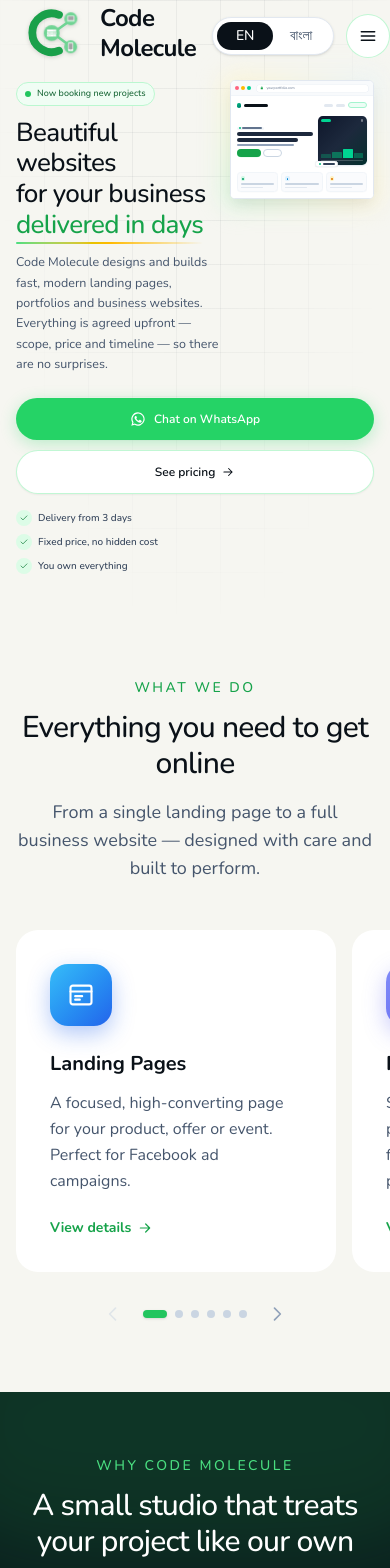
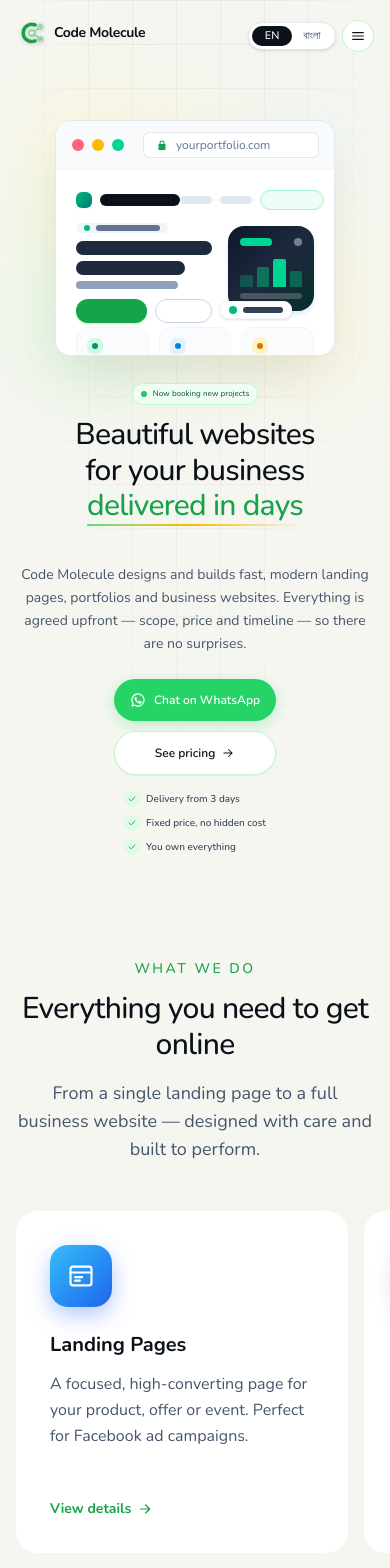
Before and after one commit to Sakib577/scriptVillage-web, a Next.js app: page / in a window 390 px wide. Shown: the top 1568 px of the page. Built offline with nearby package versions, Linux system fonts and the light colour scheme; a web font is replaced by a local one.

Commit message:
Refactor components for improved responsiveness and layout consistency; enhance styling and accessibility across BrowserMockup, Header, Logo, MobileCarousel, and Hero sections.

```diff
--- a/components/BrowserMockup.js
+++ b/components/BrowserMockup.js
@@ -432,18 +432,18 @@ export function BrowserMockup({ card, onSlideChange }) {
           <span className="h-3 w-3 rounded-full bg-rose-400" />
           <span className="h-3 w-3 rounded-full bg-amber-400" />
           <span className="h-3 w-3 rounded-full bg-emerald-400" />
-          <div className="ml-3 flex flex-1 items-center gap-2 rounded-md bg-white px-3 py-1 text-xs text-slate-500 ring-1 ring-slate-200">
-            <svg viewBox="0 0 24 24" className="h-3 w-3 text-brand-600" fill="currentColor" aria-hidden>
+          <div className="ml-3 flex flex-1 items-center gap-2 rounded-md bg-white px-3 py-1 min-h-[24px] text-xs text-slate-500 ring-1 ring-slate-200">
+            <svg viewBox="0 0 24 24" className="h-3 w-3 shrink-0 text-brand-600" fill="currentColor" aria-hidden>
               <path d="M17 10V8A5 5 0 0 0 7 8v2H5v12h14V10h-2Zm-8 0V8a3 3 0 0 1 6 0v2H9Z" />
             </svg>
-            <span className={`border-slate-400 pr-0.5 ${isTyping ? "border-r-2 animate-pulse" : ""}`}>
-              {displayedText}
+            <span className={`border-slate-400 pr-0.5 min-h-[16px] inline-block ${isTyping ? "border-r-2 animate-pulse" : ""}`}>
+              {displayedText}&#8203;
             </span>
           </div>
         </div>
 
-        {/* Dynamic Web Content (Fixed 340px Height) */}
-        <div className="h-[340px] relative bg-white overflow-hidden">
+        {/* Dynamic Web Content */}
+        <div className="aspect-[3/2] relative bg-white overflow-hidden">
           <div className="absolute inset-0" key={currentIndex}>
             {currentMockup.content}
           </div>
--- a/components/Header.js
+++ b/components/Header.js
@@ -19,11 +19,11 @@ function LanguageToggle({ className = "" }) {
     <div
       role="group"
       aria-label="Language"
-      className={`relative inline-flex items-center rounded-full border border-slate-200 bg-white p-1 text-sm font-medium shadow-sm ${className}`}
+      className={`relative inline-flex items-center rounded-full border border-slate-200 bg-white p-[3px] sm:p-1 text-[11px] sm:text-sm font-medium shadow-sm ${className}`}
     >
       <span
         aria-hidden
-        className={`absolute top-1 bottom-1 w-[calc(50%-4px)] rounded-full bg-ink transition-transform duration-300 ${
+        className={`absolute top-[3px] bottom-[3px] sm:top-1 sm:bottom-1 w-[calc(50%-3px)] sm:w-[calc(50%-4px)] rounded-full bg-ink transition-transform duration-300 ${
           lang === "bn" ? "translate-x-full" : "translate-x-0"
         }`}
       />
@@ -33,7 +33,7 @@ function LanguageToggle({ className = "" }) {
           type="button"
           onClick={() => setLang(o.code)}
           aria-pressed={lang === o.code}
-          className={`relative z-10 min-w-14 rounded-full px-3 py-1 transition-colors ${
+          className={`relative z-10 min-w-[40px] sm:min-w-[56px] rounded-full px-2 py-[2px] sm:px-3 sm:py-1 transition-colors ${
             lang === o.code ? "text-white" : "text-slate-600 hover:text-ink"
           }`}
         >
@@ -76,6 +76,7 @@ export function Header() {
         <Link
           href="/"
           aria-label="Code Molecule home"
+          className="shrink min-w-0"
           onClick={(e) => {
             setOpen(false);
             if (window.location.pathname === "/") {
@@ -113,8 +114,8 @@ export function Header() {
           ))}
         </nav>
 
-        <div className="flex items-center gap-3">
-          <LanguageToggle className="hidden sm:inline-flex" />
+        <div className="flex shrink-0 items-center gap-1.5 sm:gap-3">
+          <LanguageToggle className="inline-flex" />
           <Link
             href="/#contact"
             onClick={(e) => {
@@ -145,32 +146,37 @@ export function Header() {
           </Link>
           <button
             type="button"
-            className="btn-fancy inline-flex h-11 w-11 items-center justify-center rounded-full border border-brand-200/90 bg-white text-ink transition hover:border-brand-400 lg:hidden"
+            className="btn-fancy shrink-0 inline-flex h-8 w-8 sm:h-11 sm:w-11 items-center justify-center rounded-full border border-brand-200/90 bg-white text-ink transition hover:border-brand-400 lg:hidden"
             onClick={() => setOpen((v) => !v)}
             aria-expanded={open}
             aria-controls="mobile-menu"
             aria-label={t.nav.menu}
           >
-            <Icon name={open ? "close" : "menu"} className="h-5 w-5" />
+            <Icon name={open ? "close" : "menu"} className="h-4 w-4 sm:h-5 sm:w-5" />
           </button>
         </div>
       </div>
 
-      {open && (
-        <div id="mobile-menu" className="h-[calc(100dvh-4.5rem)] overflow-y-auto border-t border-slate-200/70 bg-canvas lg:hidden">
+      <div
+        id="mobile-menu"
+        className={`absolute top-[4.5rem] left-0 w-full h-[calc(100dvh-4.5rem)] overflow-y-auto border-t border-slate-200/70 bg-canvas lg:hidden transition-all duration-500 ease-[cubic-bezier(0.22,1,0.36,1)] ${open ? "opacity-100 translate-y-0 visible" : "opacity-0 -translate-y-4 invisible pointer-events-none"}`}
+      >
         <nav className="mx-auto flex max-w-7xl flex-col px-4 py-6 sm:px-6" aria-label="Mobile">
-            {sections.map((id) => (
+          {sections.map((id, index) => (
             <Link
               key={id}
               href={`/#${id}`}
               onClick={() => setOpen(false)}
-                className="font-display border-b border-slate-100 py-4 text-2xl font-bold text-ink"
+              className={`font-display border-b border-slate-100 py-4 text-2xl font-bold text-ink transition-all duration-500 transform ${open ? "translate-x-0 opacity-100" : "-translate-x-8 opacity-0"}`}
+              style={{ transitionDelay: open ? `${100 + index * 50}ms` : "0ms" }}
             >
               {t.nav[id]}
             </Link>
           ))}
-            <div className="mt-8 flex flex-col gap-4">
-              <LanguageToggle className="self-start" />
+          <div
+            className={`mt-8 flex flex-col gap-4 transition-all duration-500 transform ${open ? "translate-y-0 opacity-100" : "translate-y-8 opacity-0"}`}
+            style={{ transitionDelay: open ? `${100 + sections.length * 50}ms` : "0ms" }}
+          >
             <a
               href={whatsappLink(t.contact.form.intro)}
               target="_blank"
@@ -182,7 +188,6 @@ export function Header() {
           </div>
         </nav>
       </div>
-      )}
     </header>
   );
 }
--- a/components/Logo.js
+++ b/components/Logo.js
@@ -272,13 +272,13 @@ export function LogoMark({ className = "h-14 w-14" }) {
 
 export function Logo({ className = "", onDark = false }) {
   return (
-    <span className={`inline-flex items-center gap-3 ${className}`}>
-      <LogoMark className="h-[72px] w-[72px] shrink-0 drop-shadow-sm" />
+    <span className={`inline-flex items-center gap-1.5 sm:gap-3 ${className}`}>
+      <LogoMark className="h-[32px] w-[32px] sm:h-[72px] sm:w-[72px] shrink-0 drop-shadow-sm" />
 
       <span
         lang="en"
         translate="no"
-        className={`logo-text text-[24px] font-bold tracking-tight select-none ${
+        className={`logo-text text-[14px] leading-none sm:text-[24px] font-bold tracking-tight select-none ${
           onDark ? "text-slate-100" : "text-ink"
         }`}
       >
--- a/components/MobileCarousel.js
+++ b/components/MobileCarousel.js
@@ -4,21 +4,12 @@ import { useRef, useState, useEffect, useCallback } from "react";
 
 /**
  * MobileCarousel
- * – On mobile (< sm): shows a horizontal snap-scroll carousel with
- *   dot indicators, a right-edge fade, and a swipe hint.
- * – On sm+ breakpoints: renders children unchanged in a regular grid.
- *
- * Props:
- *   children      – array of card elements (each gets snap & sizing applied)
- *   count         – number of cards (used for dots)
- *   cardWidth     – Tailwind arbitrary-value class for card width on mobile, e.g. "w-[76vw]"
- *   fadeColor     – CSS color for the right-edge fade, e.g. "rgba(8,17,29,1)"
- *   gridClass     – Tailwind classes for the sm+ grid layout
- *   className     – extra classes on the outer wrapper
+ * – On mobile (< lg): shows a horizontal snap-scroll carousel with dot indicators.
+ * – On lg+ breakpoints: renders children in a grid.
  */
 export function MobileCarousel({
   children,
-  cardWidth = "w-[82vw] max-w-[340px] sm:w-[46vw] sm:max-w-[380px] md:w-[44vw] md:max-w-[400px]",
+  cardWidth = "w-[85vw] sm:w-[46vw] md:w-[44vw]",
   gridClass = "lg:grid-cols-3",
   className = "",
   dark = false,
@@ -28,7 +19,6 @@ export function MobileCarousel({
 
   const items = Array.isArray(children) ? children : [children];
 
-  // Update active dot on scroll
   const handleScroll = useCallback(() => {
     const el = scrollRef.current;
     if (!el) return;
@@ -74,11 +64,10 @@ export function MobileCarousel({
     <div className={`relative ${className}`}>
       {/* ── Mobile & Tablet (< lg): horizontal touch carousel ── */}
       <div className="lg:hidden">
-        {/* Scrollable track */}
         <div
           ref={scrollRef}
           onScroll={handleScroll}
-          className="-mx-4 sm:-mx-6 flex overflow-x-auto snap-x snap-mandatory gap-4 sm:gap-6 px-4 sm:px-6 pb-2 scroll-pl-4 sm:scroll-pl-6 [&::-webkit-scrollbar]:hidden [-ms-overflow-style:none] [scrollbar-width:none]"
+          className="-mx-4 sm:-mx-6 flex overflow-x-auto snap-x snap-mandatory gap-4 sm:gap-6 px-4 sm:px-6 pb-4 scroll-pl-4 sm:scroll-pl-6 [&::-webkit-scrollbar]:hidden [-ms-overflow-style:none] [scrollbar-width:none]"
         >
           {items.map((child, i) => (
             <div
@@ -86,19 +75,18 @@ export function MobileCarousel({
               data-slide={i}
               className={`${cardWidth} shrink-0 snap-start flex`}
             >
-              {child}
+              <div className="w-full flex">{child}</div>
             </div>
           ))}
-          <div className="w-1 shrink-0" aria-hidden />
+          <div className="w-2 shrink-0" aria-hidden />
         </div>
 
-        {/* Dot indicators & Arrows */}
         {items.length > 1 && (
-          <div className="mt-5 sm:mt-6 flex items-center justify-center gap-4">
+          <div className="mt-2 sm:mt-4 flex items-center justify-center gap-4">
             <button
               onClick={() => scrollTo(Math.max(0, activeIndex - 1))}
               disabled={activeIndex === 0}
-              className={`p-1 rounded-full transition-colors ${activeIndex === 0 ? "text-slate-300 opacity-50" : dark ? "text-white/70 hover:text-white hover:bg-white/10" : "text-slate-400 hover:text-ink hover:bg-slate-100"}`}
+              className={`p-1.5 rounded-full transition-colors ${activeIndex === 0 ? "text-slate-300 opacity-50" : dark ? "text-white/70 hover:text-white hover:bg-white/10" : "text-slate-400 hover:text-ink hover:bg-slate-100"}`}
               aria-label="Previous"
             >
               <svg className="w-5 h-5" fill="none" viewBox="0 0 24 24" stroke="currentColor" strokeWidth="2">
@@ -106,7 +94,7 @@ export function MobileCarousel({
               </svg>
             </button>
 
-            <div className="flex gap-2">
+            <div className="flex gap-2.5">
               {items.map((_, i) => (
                 <button
                   key={i}
@@ -126,7 +114,7 @@ export function MobileCarousel({
             <button
               onClick={() => scrollTo(Math.min(items.length - 1, activeIndex + 1))}
               disabled={activeIndex === items.length - 1}
-              className={`p-1 rounded-full transition-colors ${activeIndex === items.length - 1 ? "text-slate-300 opacity-50" : dark ? "text-white/70 hover:text-white hover:bg-white/10" : "text-slate-400 hover:text-ink hover:bg-slate-100"}`}
+              className={`p-1.5 rounded-full transition-colors ${activeIndex === items.length - 1 ? "text-slate-300 opacity-50" : dark ? "text-white/70 hover:text-white hover:bg-white/10" : "text-slate-400 hover:text-ink hover:bg-slate-100"}`}
               aria-label="Next"
             >
               <svg className="w-5 h-5" fill="none" viewBox="0 0 24 24" stroke="currentColor" strokeWidth="2">
@@ -139,7 +127,9 @@ export function MobileCarousel({
 
       {/* ── Desktop (lg+): normal grid ── */}
       <div className={`hidden lg:grid gap-6 ${gridClass}`}>
-        {items}
+        {items.map((child, i) => (
+          <div key={i} className="flex">{child}</div>
+        ))}
       </div>
     </div>
   );
--- a/components/sections/Hero.js
+++ b/components/sections/Hero.js
@@ -130,12 +130,20 @@ export function Hero() {
     <section id="top" className="relative overflow-hidden pt-20 pb-10 sm:pt-32 sm:pb-16 lg:flex lg:min-h-[calc(100dvh-4.25rem)] lg:items-center lg:pt-20 lg:pb-6">
       <div className="bg-grid absolute inset-0 [mask-image:radial-gradient(ellipse_at_top,black_30%,transparent_75%)]" />
 
-      <div className="relative mx-auto grid w-full max-w-7xl grid-cols-12 gap-x-2 gap-y-4 px-4 sm:gap-x-6 sm:px-6 lg:gap-x-16 lg:px-8">
+      <div className="relative mx-auto grid w-full max-w-7xl grid-cols-12 gap-x-2 gap-y-6 px-4 sm:gap-x-6 sm:px-6 lg:gap-x-16 lg:px-8">
 
-        {/* ── Top-Left: Text Content ── */}
-        <div className="col-span-7 lg:col-span-6 lg:row-start-1 lg:row-span-1">
+        {/* ── Mobile: Row 1 | Desktop: Right Column (Row 1 & 2) ── */}
+        <div className="col-span-12 row-start-1 flex items-center justify-center mt-10 sm:mt-12 lg:mt-0 lg:col-span-6 lg:row-start-1 lg:row-span-2">
+          {/* Proportional sizing instead of zoom for perfect aspect ratio across all devices */}
+          <div className="w-[280px] sm:w-[400px] lg:w-[512px] origin-center lg:origin-top-right xl:origin-center">
+            <BrowserMockup card={h.card} onSlideChange={handleSlideChange} />
+          </div>
+        </div>
+
+        {/* ── Mobile: Row 2 | Desktop: Left Column (Row 1) ── */}
+        <div className="col-span-12 row-start-2 lg:col-span-6 lg:row-start-1 lg:row-span-1 text-center lg:text-left flex flex-col items-center lg:items-start">
           <div className={animClass}>
-            <span className="inline-flex items-center gap-1.5 rounded-full border border-brand-200 bg-brand-50 px-2 py-1 text-[9px] font-medium text-brand-800 sm:px-4 sm:py-1.5 sm:text-sm">
+            <span className="inline-flex items-center gap-1.5 rounded-full border border-brand-200 bg-brand-50 px-2 py-1 text-[8px] font-medium text-brand-800 sm:px-4 sm:py-1.5 sm:text-xs">
               <span className="relative flex h-1.5 w-1.5 sm:h-2 sm:w-2">
                 <span className="absolute inline-flex h-full w-full animate-ping rounded-full bg-brand-400 opacity-75" />
                 <span className="relative inline-flex h-1.5 w-1.5 sm:h-2 sm:w-2 rounded-full bg-brand-500" />
@@ -143,38 +151,30 @@ export function Hero() {
               {currentHero.badge}
             </span>
 
-            <h1 className="font-display mt-3 sm:mt-6 text-[26px] sm:text-4xl md:text-5xl lg:min-h-[190px] lg:text-6xl font-light tracking-tight text-ink leading-[1.18]">
+            <h1 className="font-display mt-3 sm:mt-6 text-[30px] sm:text-4xl md:text-5xl min-h-[135px] sm:min-h-[145px] lg:min-h-[190px] lg:text-6xl font-light tracking-tight text-ink leading-[1.18]">
               {currentHero.titleA}
               <br />
               {currentHero.titleB}{" "}
-              <span className="relative whitespace-nowrap text-brand-600">
+              <span className="relative inline-block whitespace-nowrap text-brand-600">
                 {currentHero.titleC}
                 <span className="absolute -bottom-0.5 left-0 h-[2px] sm:h-1.5 w-full rounded-full bg-gradient-to-r from-brand-400 via-amber-400 to-transparent" />
               </span>
             </h1>
 
             {DYNAMIC_HERO && DYNAMIC_SUBTITLE && (
-              <p className="mt-3 text-[12.5px] leading-relaxed text-slate-600 sm:mt-6 sm:min-h-[4.5rem] sm:text-base lg:mt-8 lg:max-w-xl lg:text-lg">
+              <p className="mt-3 text-[14px] leading-relaxed text-slate-600 sm:mt-6 min-h-[85px] sm:min-h-[4.5rem] sm:text-base lg:mt-8 lg:max-w-xl lg:text-lg">
                 {currentHero.subtitle}
               </p>
             )}
           </div>
 
           {(!DYNAMIC_HERO || !DYNAMIC_SUBTITLE) && (
-            <p className="mt-3 text-[12.5px] leading-relaxed text-slate-600 sm:mt-6 sm:text-base lg:mt-8 lg:max-w-xl lg:text-lg">{h.subtitle}</p>
+            <p className="mt-3 text-[14px] leading-relaxed text-slate-600 sm:mt-6 min-h-[85px] sm:min-h-[4.5rem] sm:text-base lg:mt-8 lg:max-w-xl lg:text-lg">{h.subtitle}</p>
           )}
         </div>
 
-        {/* ── Top-Right: BrowserMockup ── */}
-        <div className="col-span-5 flex items-start justify-end lg:items-center lg:justify-center lg:col-span-6 lg:row-start-1 lg:row-span-2">
-          {/* Enforce a fixed w-[512px] so that zoom scales it proportionally without squishing */}
-          <div className="w-[512px] [zoom:0.3] sm:[zoom:0.48] md:[zoom:0.58] lg:[zoom:1] origin-top-right lg:origin-center">
-            <BrowserMockup card={h.card} onSlideChange={handleSlideChange} />
-          </div>
-        </div>
-
-        {/* ── Bottom (Mobile) / Left-Bottom (Desktop): CTA Buttons & Points ── */}
-        <div className="col-span-12 mt-2 sm:mt-4 lg:col-span-6 lg:row-start-2 lg:row-span-1 lg:-mt-4">
+        {/* ── Mobile: Row 3 | Desktop: Left Column (Row 2) ── */}
+        <div className="col-span-12 row-start-3 lg:col-span-6 lg:row-start-2 lg:row-span-1 lg:-mt-4 flex flex-col items-center lg:items-start">
           <div className="flex flex-col gap-2.5 sm:flex-row sm:gap-3.5">
             <a
               href={whatsappLink(t.contact.form.intro)}
```
Lines whose indentation alone changed are shown as unchanged.
